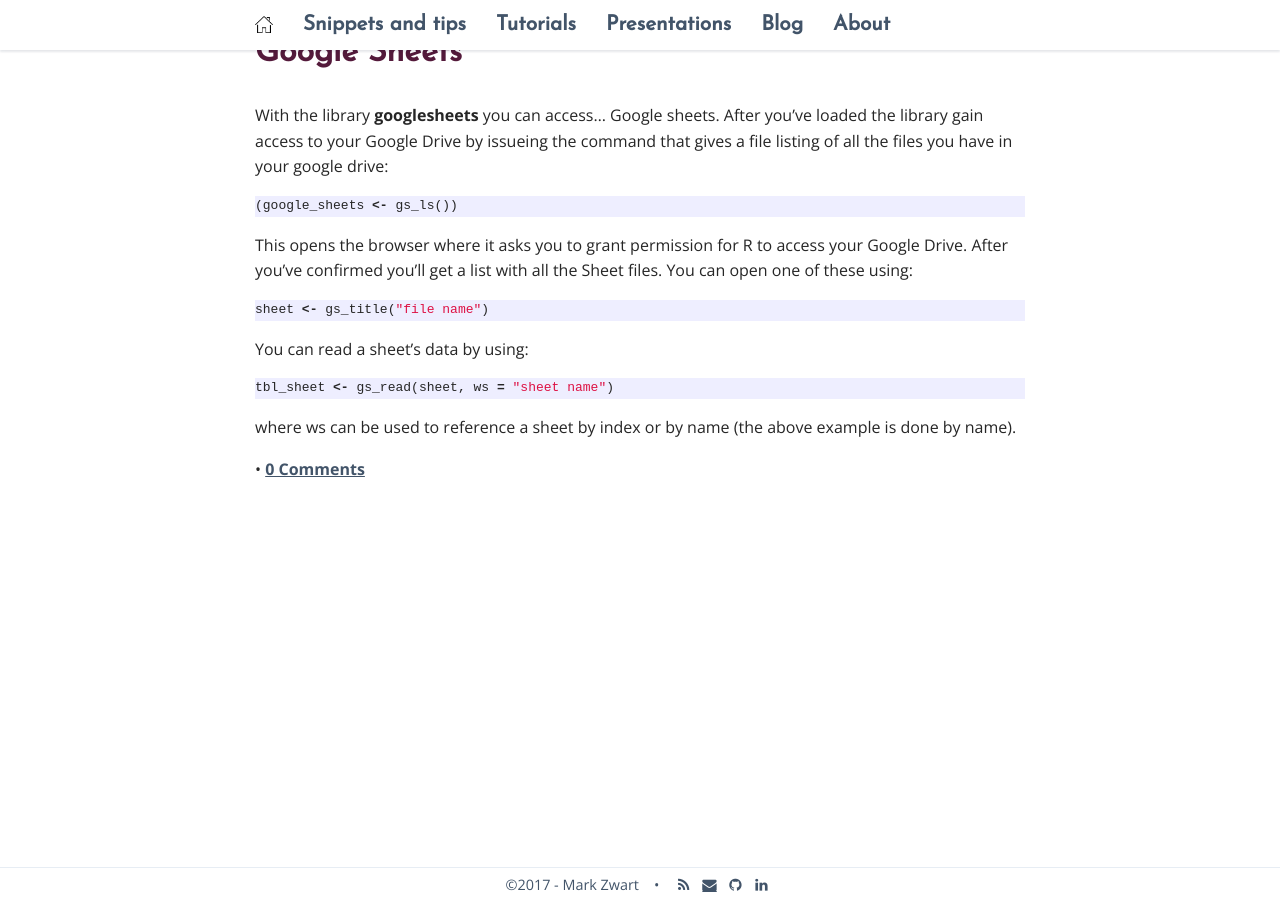
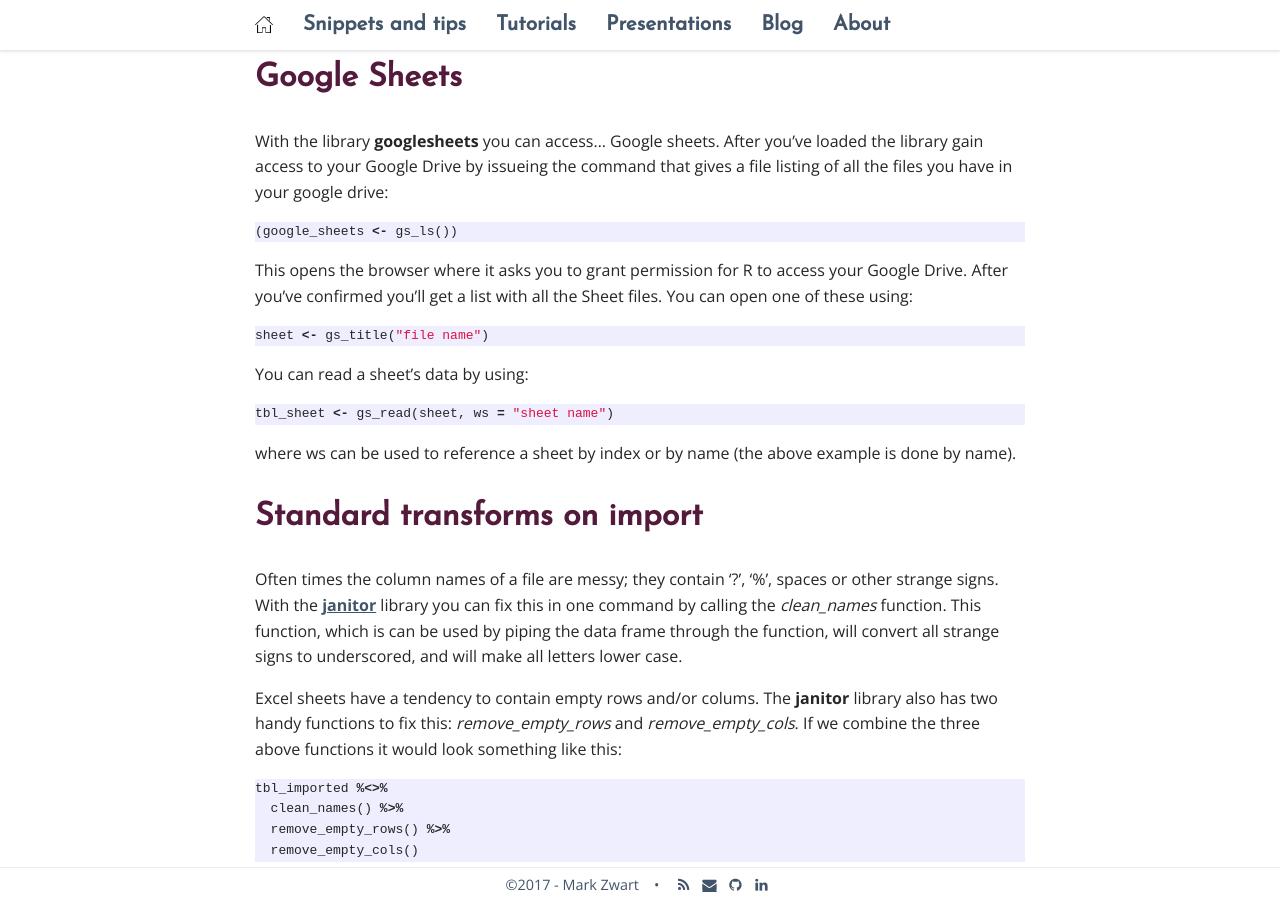
Before and after one commit to mark-me/mark-me.github.io, a Jekyll site: the page built from _pages/snippets-and-tips/importing-exporting.md, in a window 1280 px wide and 900 px high, scrolled down 1914 px. Built offline with Jekyll 4.4.1, drawn with Linux system fonts in a browser that asks for light colours; nearby versions of some CDN libraries; comment, search, counter and statistics services are not loaded; before the commit the page ends 2396 px from its top, so only the background shows below that; some of the changed text lies outside the part shown.

Commit message:
Update importing-exporting.md

````diff
--- a/_pages/snippets-and-tips/importing-exporting.md
+++ b/_pages/snippets-and-tips/importing-exporting.md
@@ -97,3 +97,16 @@
 ```
 
 where ws can be used to reference a sheet by index or by name (the above example is done by name).
+
+# Standard transforms on import
+
+Often times the column names of a file are messy; they contain '?', '%', spaces or other strange signs. With the **[janitor](https://www.rdocumentation.org/packages/janitor)** library you can fix this in one command by calling the _clean_names_ function. This function, which is can be used by piping the data frame through the function, will convert all strange signs to underscored, and will make all letters lower case.
+
+Excel sheets have a tendency to contain empty rows and/or colums. The **janitor** library also has two handy functions to fix this: _remove_empty_rows_ and _remove_empty_cols_. If we combine the three above functions it would look something like this:
+
+```r
+tbl_imported %<>%
+  clean_names() %>%
+  remove_empty_rows() %>%
+  remove_empty_cols()
+```
````
